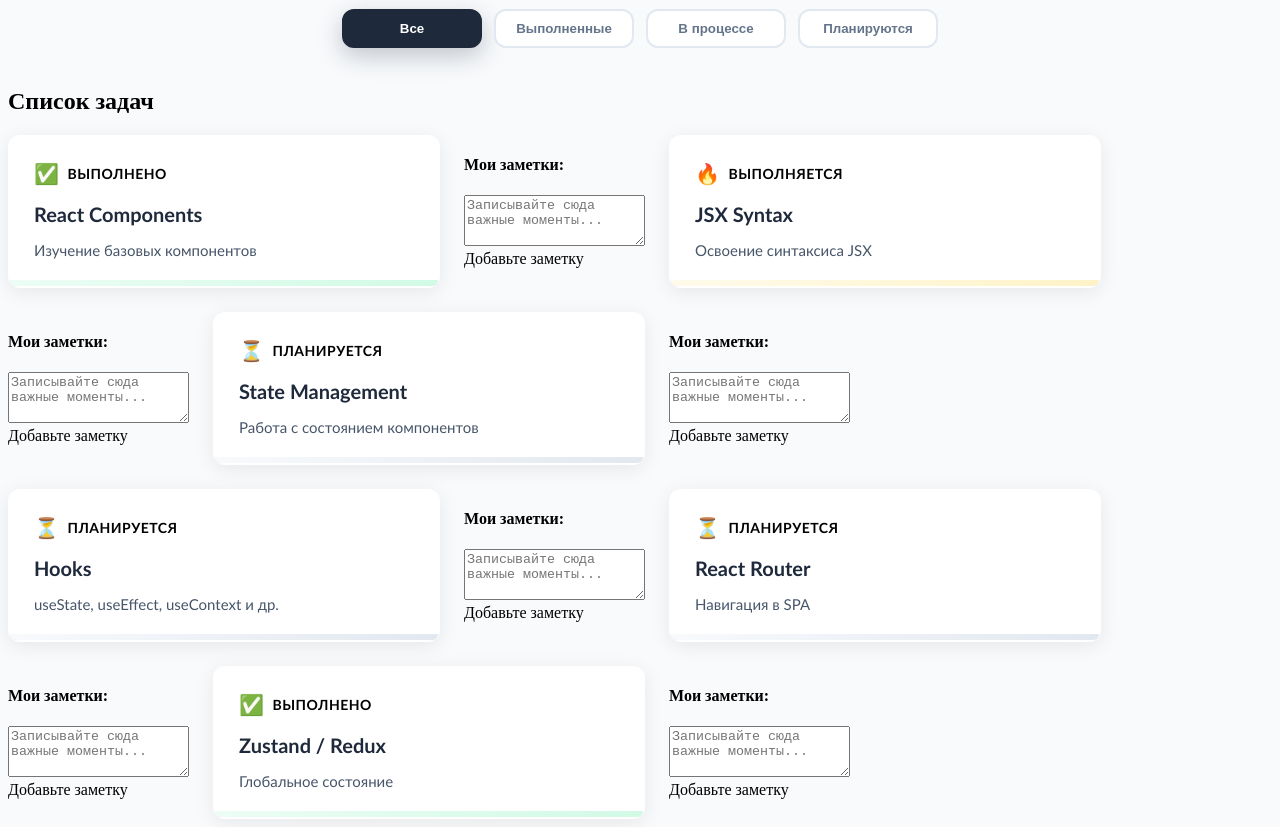
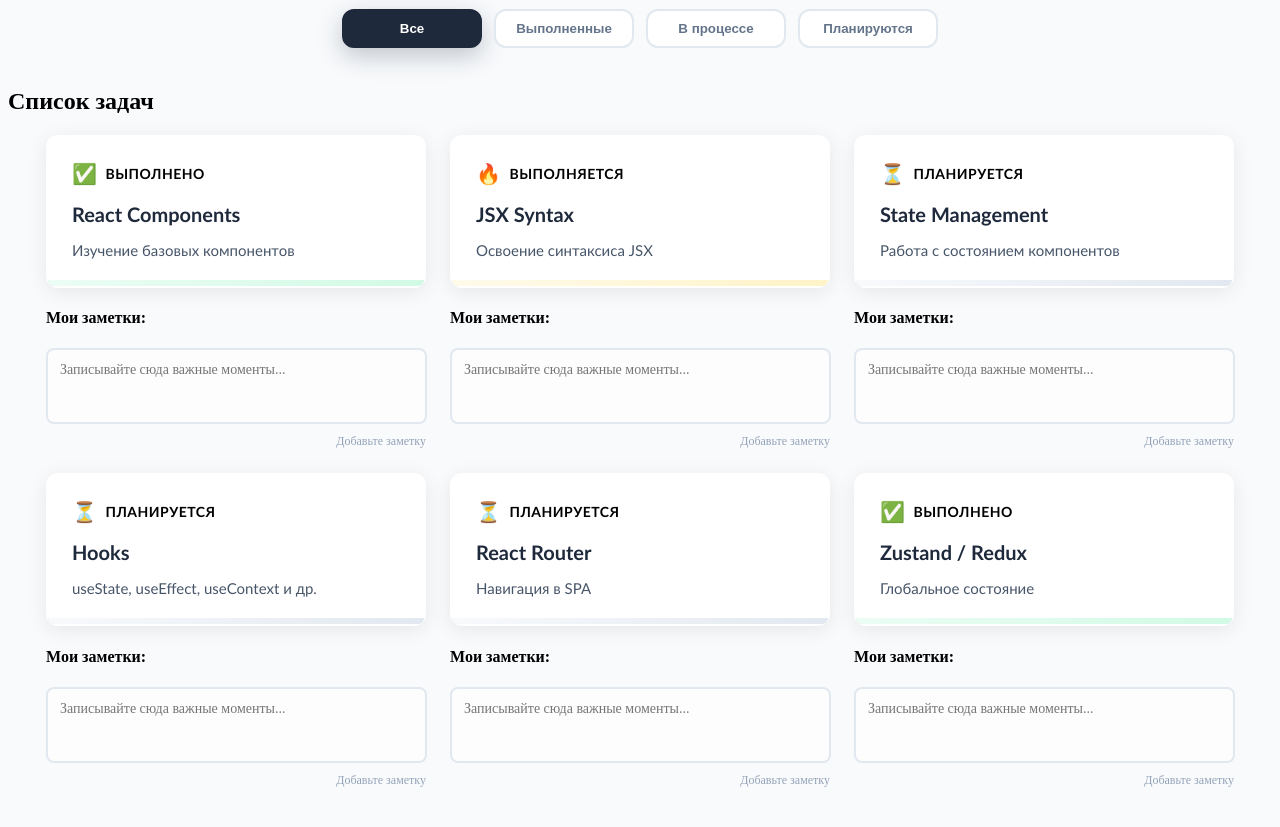
Before and after one commit to FastTra1n/task-tracker, a React (Vite) app: page / in a window 1280 px wide. Shown: the part 680-1507 px from the top of the page. After the commit the page ends 1476 px from the top, so only its background shows below. Built offline with nearby package versions, Linux system fonts and the light colour scheme.

Commit message:
styles(TechnologyNotes): stylized and adapted notes to technologies.

```diff
--- a/src/App.css
+++ b/src/App.css
@@ -12,5 +12,6 @@ body {
 .task-wrapper {
   display: flex;
   flex-wrap: wrap;
+  justify-content: center;
   gap: 24px;
 }
--- a/src/App.jsx
+++ b/src/App.jsx
@@ -5,6 +5,7 @@ import './components/TechnologyCard.css'
 import './components/ProgressHeader.css'
 import './components/QuickActions.css'
 import './components/FilterTabs.css'
+import "./components/TechnologyNotes.css"
 
 import TechnologyCard from './components/TechnologyCard'
 import ProgressHeader from './components/ProgressHeader';
--- a/src/components/TechnologyCard.css
+++ b/src/components/TechnologyCard.css
@@ -5,6 +5,11 @@
     --not-started-color: #94a3b8;
 
     --content-font: 'Gill Sans', 'Gill Sans MT', Calibri, 'Trebuchet MS', sans-serif;
+}
+
+.tech {
+  max-width: 380px;
+  width: 100%;
 }
 
 .tech-card {
@@ -16,8 +21,8 @@
   box-shadow: 0 4px 20px rgba(0, 0, 0, 0.08);
   border: 2px solid transparent;
   transition: all 0.3s ease;
-  max-width: 380px;
-  width: 100%;
+  /* max-width: 380px; */
+  /* width: 100%; */
   cursor: pointer;
   user-select: none;
   font-family: var(--content-font);
--- a/src/components/TechnologyCard.jsx
+++ b/src/components/TechnologyCard.jsx
@@ -23,7 +23,7 @@ function TechnologyCard({ id, title, description, status, notes, onStatusChange,
   }
 
   return (
-    <>
+    <div className="tech">
       <div
       className="tech-card"
       onClick={changeStatus}
@@ -50,7 +50,7 @@ function TechnologyCard({ id, title, description, status, notes, onStatusChange,
         onNotesChange={onNotesChange}
         techId={id}
       />
-    </>
+    </div>
   );
 }
 
--- a/src/components/TechnologyNotes.css
+++ b/src/components/TechnologyNotes.css
@@ -0,0 +1,30 @@
+.notes-section {
+  margin-top: 20px;
+}
+
+.notes-section textarea {
+  max-width: 380px;
+  width: 93%;
+  padding: 12px;
+  border: 2px solid #e2e8f0;
+  border-radius: 8px;
+  font-family: inherit;
+  font-size: 14px;
+  resize: none;
+  background: rgba(255, 255, 255, 0.7);
+  transition: border-color 0.3s ease;
+}
+
+.notes-section textarea:focus {
+  outline: none;
+  border-color: #94a3b8;
+  background: white;
+}
+
+.notes-hint {
+  max-width: 380px;
+  margin-top: 6px;
+  font-size: 12px;
+  color: #94a3b8;
+  text-align: right;
+}
```
